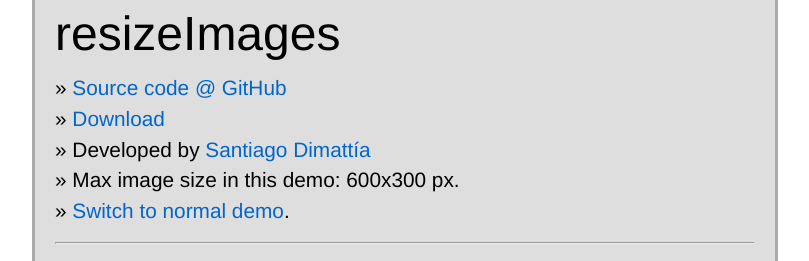
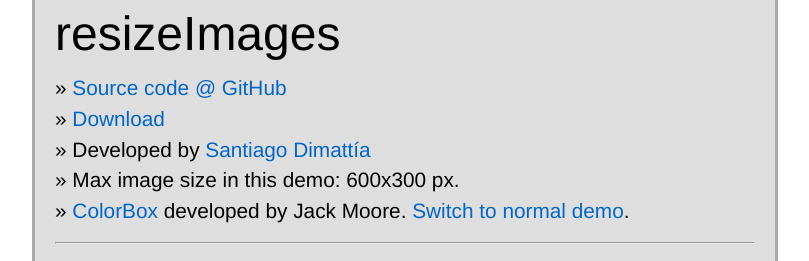
Before and after one commit to aquilez/jQuery-resizeImages, a plain HTML site: page colorbox.html in a window 1280 px wide. Shown: the top 261 px of the page, without its empty margins (235-1044 px from the left). Drawn offline with Linux system fonts and the light colour scheme; a web font is replaced by a local one.

Commit message:
Add link to ColorBox

```diff
--- a/colorbox.html
+++ b/colorbox.html
@@ -43,7 +43,7 @@
 		<li><a href="https://github.com/sdmtt/jQuery-resizeImages/archive/v1.1.zip" title="Download source code">Download</a></li>
 		<li>Developed by <a href="http://santiago.dimattia.com.ar" title="About Santiago Dimattia">Santiago Dimatt&iacute;a</a></li>
 		<li>Max image size in this demo: 600x300 px.</li>
-		<li><a href="index.html">Switch to normal demo</a>.</li>
+		<li><a href="https://github.com/jackmoore/colorbox">ColorBox</a> developed by Jack Moore. <a href="index.html">Switch to normal demo</a>.</li>
 	</ul>
 
 	<hr>
```
